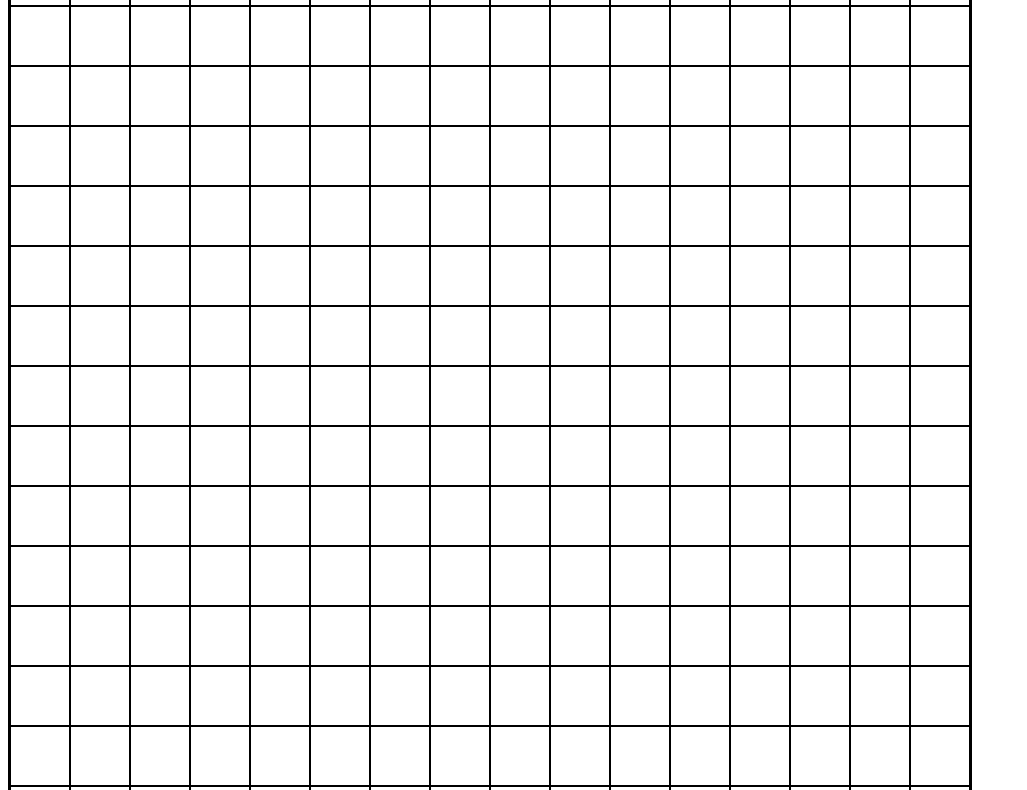
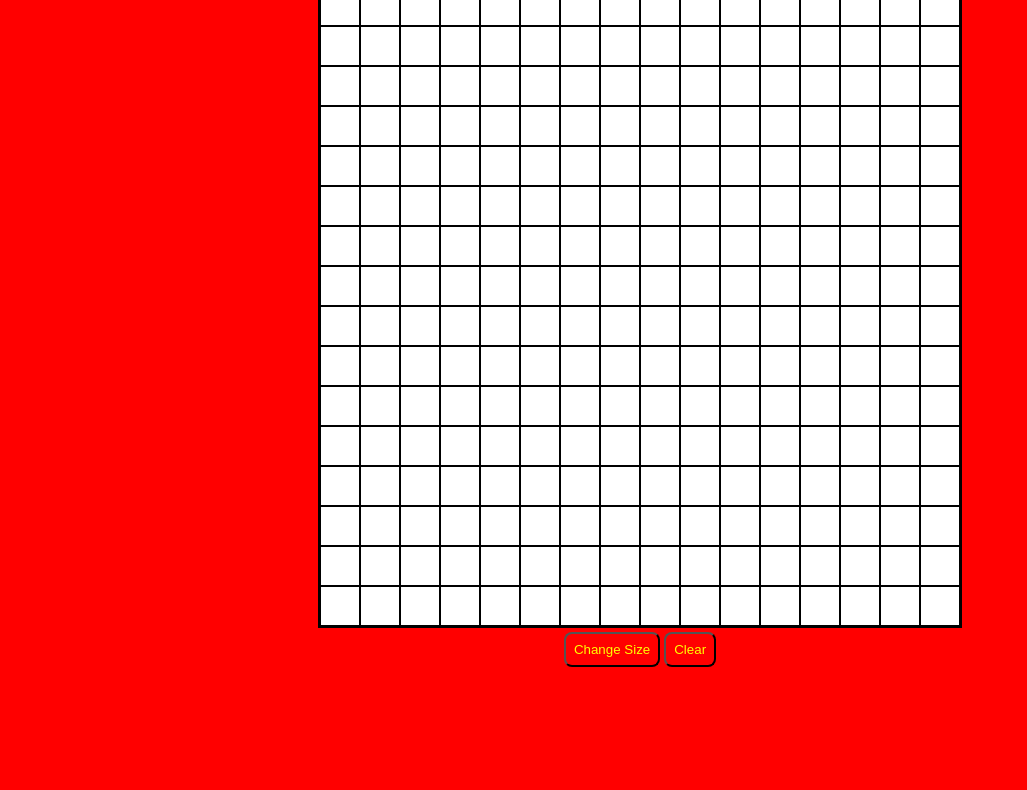
Before and after one commit to devmpatel2005/etch-a-sketch, a plain HTML site: page index.html in a window 1280 px wide. Shown: the part 124-914 px from the top of the page, without its empty margins (0-1027 px from the left). After the commit the page ends 800 px from the top, so only its background shows below. Drawn offline with Linux system fonts and the light colour scheme.

Commit message:
Added Style and Clear Button

```diff
--- a/eas.js
+++ b/eas.js
@@ -7,8 +7,8 @@ function createGrid(size){
     for(let i = 0; i < size * size; i++){
         const div = document.createElement("div");
         div.classList.add("grid-item");
-        div.style.width = (960 / size) + "px";
-        div.style.height = (960 / size) + "px";
+        div.style.width = (640 / size) + "px";
+        div.style.height = (640 / size) + "px";
         container.appendChild(div);
 
         const boxes = document.querySelectorAll(".grid-item");
@@ -19,9 +19,22 @@ function createGrid(size){
         });
     }
 }
+
+const btns = document.createElement("div");
+
+btns.classList.add("buttons");
+
 const changeSize = document.createElement("button");
 changeSize.textContent = "Change Size";
-document.body.appendChild(changeSize);
+
+const clear = document.createElement("button");
+clear.textContent = "Clear";
+
+btns.appendChild(changeSize);
+btns.appendChild(clear);
+
+
+document.body.appendChild(btns)
 
 changeSize.addEventListener("click", () => {
     let size = prompt("Choose a grid size from 1 to 100");
@@ -32,3 +45,10 @@ changeSize.addEventListener("click", () => {
         createGrid(size);
     }
 });
+
+const boxes = document.querySelectorAll(".grid-item");
+clear.addEventListener("click", () => {
+    boxes.forEach((box) => {
+        box.style.backgroundColor = "white";
+    })
+})
--- a/index.html
+++ b/index.html
@@ -6,6 +6,7 @@
     <link href="./style.css" rel="stylesheet">
 </head>
     <body>
+        <img src="./Etch_A_Sketch.png" class="logo">
         <div id="container"></div>
         <script src="./eas.js"></script>
     </body>
--- a/style.css
+++ b/style.css
@@ -1,12 +1,40 @@
+body {
+    display: flex;
+    flex-direction: column;
+    align-items: center;
+    background-color: red;
+}
+
 #container {
     display: flex;
     flex-wrap: wrap;
-    width: 960px;
-    height: 960px;
+    width: 640px;
+    height: 640px;
     border: 2px solid black;
+
 }
 
 .grid-item {
     box-sizing: border-box;
     border: 1px solid black;
+    background-color: white;
 }
+
+.logo {
+    height: 100px;
+    width: auto;
+}
+
+.buttons {
+    display: flex;
+    gap: 4px;
+    margin-top: 4px;
+}
+
+button {
+    color: yellow;
+    background-color: red;
+    border-radius: 8px;
+    padding: 8px;
+    font-family: fantasy;
+}
```
Also changed, not shown: Etch_A_Sketch.png (added).
